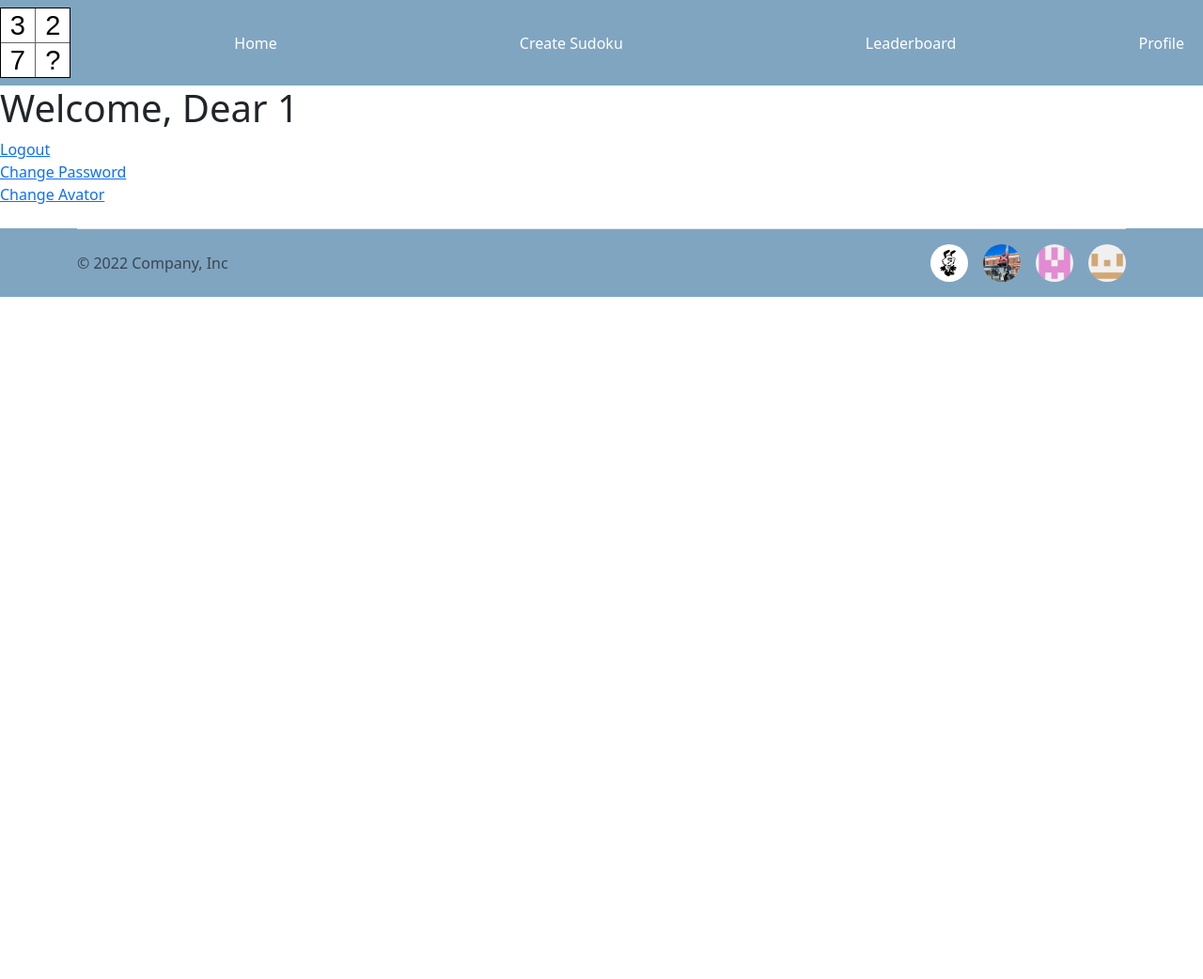
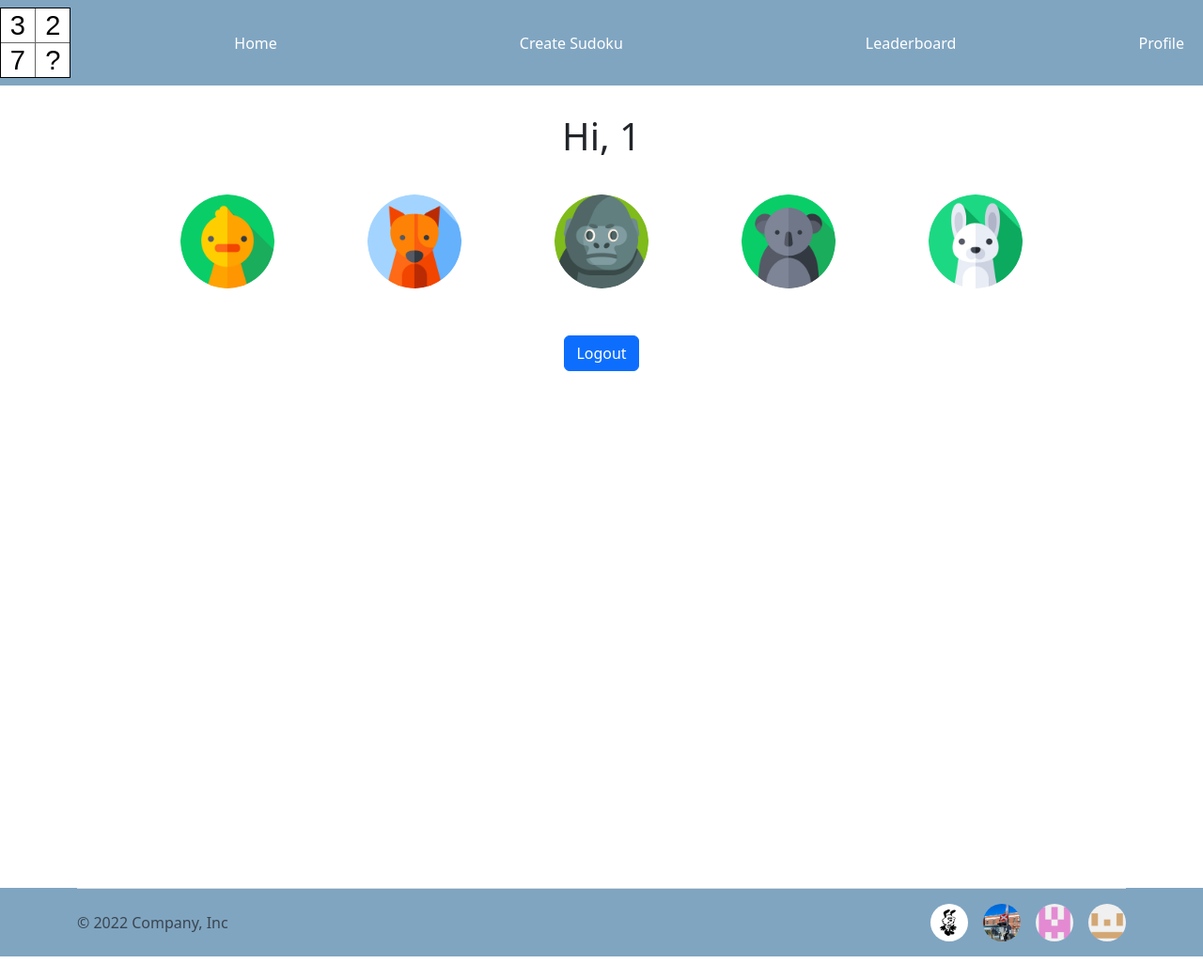
Before and after one commit to realroyxu/CITS3403-MurderMystery, a Flask app: page /user/home in a window 1280 px wide. Shown: the whole page at 94% size. Before the commit the page ends 316 px from the top, so only its background shows below. Run offline with Flask 3, Linux system fonts and the light colour scheme; a user stored in the database is signed in.

Commit message:
setup userhome page for changing avatar

```diff
--- a/app/static/userhome_style.css
+++ b/app/static/userhome_style.css
@@ -1,8 +1,38 @@
-.header{
-    display: flex;
-    justify-content: space-between;
+.userhome{
+    height : 100vh;
 }
 
-a{
-    text-decoration : none;
+.header{
+    display : flex;
+    justify-content : center;
+    margin: 30px;
 }
+
+.avatar-container{
+    display : flex;
+    justify-content : center;
+}
+
+.avatar{
+    width : 70%;
+    display : flex;
+    flex-direction : row;
+    justify-content : space-between;
+}
+
+.icons{
+    height : 100px;
+    width : 100px;
+    border-radius : 50%;
+    cursor : pointer;
+}
+
+.icons.highlighted {
+    border: 3px solid blue;
+}
+
+.bottom{
+    margin : 50px;
+    display : flex;
+    justify-content : center;
+}
--- a/app/templates/forum/forum.html
+++ b/app/templates/forum/forum.html
@@ -1,4 +1,5 @@
 <div class="forum">
+    {% if forums_posts %}
     {% for post in forum_posts %}
         <div class="post" id="post-{{ post.postid }}">
             <div class="post-header-section">
@@ -19,4 +20,5 @@
             </div>
         </div>
     {% endfor %}
+    {% endif %}
 </div>
--- a/app/templates/userhome.html
+++ b/app/templates/userhome.html
@@ -3,18 +3,55 @@
 {% block title %}userHome{% endblock %}
 
 {% block content %}
-<div>
+<div class="userhome">
     {% if session['username'] %}
     <div class="header">
-        <h1>Welcome, Dear {{ session['username'] }}</h1>
-        <img src=""/>
+        <h1>Hi, {{ session['username'] }}</h1>
     </div>
-    <a href="/user/logout"> Logout </a>
-    <br>
-    <a href="/user/changepassword"> Change Password </a>
-    <br>
-    <a href="/user/changeavatar"> Change Avator </a>
+    <div class="avatar-container">
+        <div class="avatar">
+            <img class="icons" src="{{ url_for('static', filename='images/avatars/0.png')}}" data-avatar-id="0"/>
+            <img class="icons" src="{{ url_for('static', filename='images/avatars/1.png')}}" data-avatar-id="1"/>
+            <img class="icons" src="{{ url_for('static', filename='images/avatars/2.png')}}" data-avatar-id="2"/>
+            <img class="icons" src="{{ url_for('static', filename='images/avatars/3.png')}}" data-avatar-id="3"/>
+            <img class="icons" src="{{ url_for('static', filename='images/avatars/4.png')}}" data-avatar-id="4"/>
+        </div>
+    </div>
+    <div class="bottom">
+        <a href="/user/logout" class="btn btn-primary">Logout</a>
+    </div>
     {% endif %}
 </div>
+<script>
+    document.addEventListener('DOMContentLoaded', function() {
+        const avatars = document.querySelectorAll('.icons');
+        avatars.forEach(avatar => {
+            avatar.addEventListener('click', function() {
+                avatars.forEach(av => av.classList.remove('highlighted'));
+
+                this.classList.add('highlighted');
+
+                const avatarId = this.getAttribute('data-avatar-id');
+                fetch('/api/changeavatar', {
+                    method: 'POST',
+                    headers: {
+                        'Content-Type': 'application/json'
+                    },
+                    body: JSON.stringify({ avatar_id: avatarId })
+                })
+                .then(response => response.json())
+                .then(data => {
+                    if (data.message) {
+                        alert(data.message);
+                        window.location.href = '/index';
+                    } else {
+                        alert('Avatar change unsuccessful.');
+                    }
+                })
+                .catch(error => console.error('Error:', error));
+            });
+        });
+    });
+</script>
 {% endblock %}
 <!--temperate placeholder for userhome page just for backend dev-->
```
